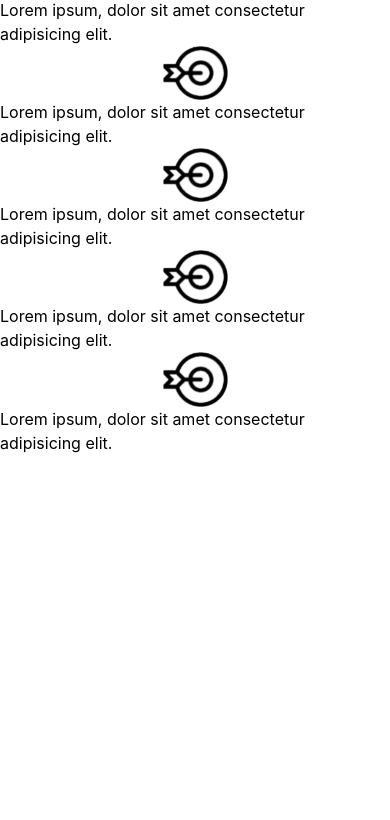
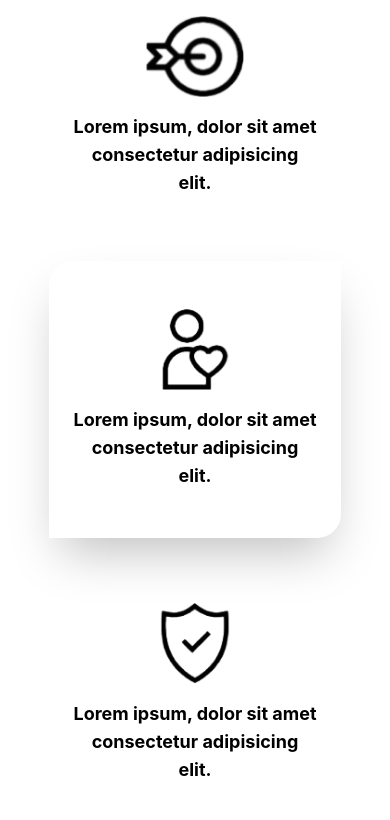
Before and after one commit to RiviCodes/rc-mockup-test, a React (Create React App) app: page / in a window 390 px wide. Shown: the part 3304-4124 px from the top of the page. Before the commit the page ends 3759 px from the top, so only its background shows below. Built offline with nearby package versions, Linux system fonts and the light colour scheme.

Commit message:
Add responsive design for Grid cotainer

```diff
--- a/src/components/About.jsx
+++ b/src/components/About.jsx
@@ -19,31 +19,61 @@ export default function About() {
       </p>
 
       {/* Grid Container */}
-      <div className="grid grid-cols-1 sm:grid-cols-2 lg:grid-cols-12">
+      <div className="grid grid-cols-1 justify-items-center mt-6 gap-y-4 sm:grid-cols-2 lg:grid-cols-12">
         {/* Item #1 */}
-        <div className="flex flex-col items-center lg:col-span-4">
-          <img className="h-auto w-1/6" src="images/target-icon.png" alt="" />
-          <p>Lorem ipsum, dolor sit amet consectetur adipisicing elit.</p>
+        <div className="flex flex-col items-center w-9/12 py-12 rounded-tl-3xl rounded-br-3xl lg:col-span-4 lg:justify-self-end">
+          <img
+            className="h-auto w-4/12 pb-4"
+            src="images/target-icon.png"
+            alt=""
+          />
+          <p className="w-5/6 font-bold text-lg text-center">
+            Lorem ipsum, dolor sit amet consectetur adipisicing elit.
+          </p>
         </div>
         {/* Item #2 */}
-        <div className="flex flex-col items-center lg:col-span-4">
-          <img className="h-auto w-1/6" src="images/target-icon.png" alt="" />
-          <p>Lorem ipsum, dolor sit amet consectetur adipisicing elit.</p>
+        <div className="flex flex-col items-center w-9/12 py-12 rounded-tl-3xl rounded-br-3xl lg:col-span-4 shadow-2xl transition ease-in-out delay">
+          <img
+            className="h-auto w-4/12 pb-4"
+            src="images/person-icon.png"
+            alt=""
+          />
+          <p className="w-5/6 font-bold text-lg text-center">
+            Lorem ipsum, dolor sit amet consectetur adipisicing elit.
+          </p>
         </div>
         {/* Item #3 */}
-        <div className="flex flex-col items-center lg:col-span-4">
-          <img className="h-auto w-1/6" src="images/target-icon.png" alt="" />
-          <p>Lorem ipsum, dolor sit amet consectetur adipisicing elit.</p>
+        <div className="flex flex-col items-center w-9/12 py-12 rounded-tl-3xl rounded-br-3xl lg:col-span-4 lg:justify-self-start">
+          <img
+            className="h-auto w-4/12 pb-4"
+            src="images/shield-icon.png"
+            alt=""
+          />
+          <p className="w-5/6 font-bold text-lg text-center">
+            Lorem ipsum, dolor sit amet consectetur adipisicing elit.
+          </p>
         </div>
         {/* Item #4 */}
-        <div className="flex flex-col items-center lg:col-span-6">
-          <img className="h-auto w-1/6" src="images/target-icon.png" alt="" />
-          <p>Lorem ipsum, dolor sit amet consectetur adipisicing elit.</p>
+        <div className="flex flex-col items-center w-9/12 py-12 rounded-tl-3xl rounded-br-3xl lg:col-span-6 lg:justify-self-end">
+          <img
+            className="h-auto w-3/12 pb-4"
+            src="images/lock-icon.png"
+            alt=""
+          />
+          <p className="w-4/6 font-bold text-lg text-center">
+            Lorem ipsum, dolor sit amet consectetur adipisicing elit.
+          </p>
         </div>
         {/* Item #5 */}
-        <div className="flex flex-col items-center lg:col-span-6">
-          <img className="h-auto w-1/6" src="images/target-icon.png" alt="" />
-          <p>Lorem ipsum, dolor sit amet consectetur adipisicing elit.</p>
+        <div className="flex flex-col items-center w-9/12 py-12 rounded-tl-3xl rounded-br-3xl lg:col-span-6 lg:justify-self-start">
+          <img
+            className="h-auto w-3/12 pb-4"
+            src="images/docs-icon.png"
+            alt=""
+          />
+          <p className="w-4/6 font-bold text-lg text-center">
+            Lorem ipsum, dolor sit amet consectetur adipisicing elit.
+          </p>
         </div>
       </div>
     </section>
```
